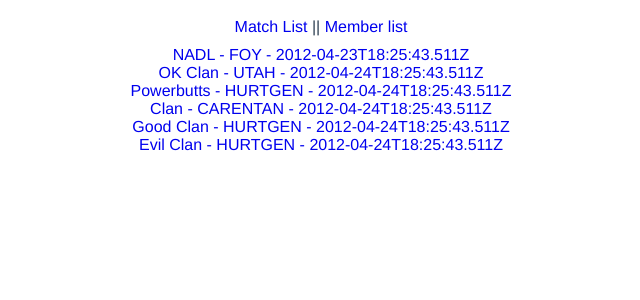
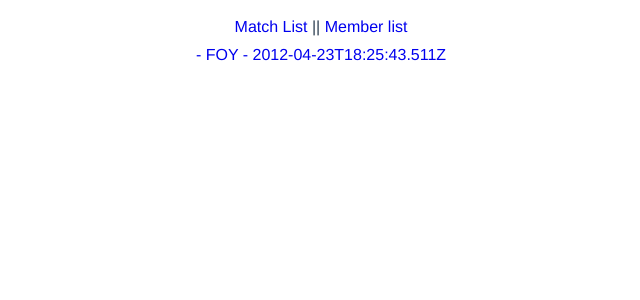
Before and after one commit to joobei/clanboy, a Vue app: page /matchlist in a window 1280 px wide. Shown: the top 300 px of the page, without its empty margins (319-959 px from the left). Built offline with nearby package versions, Linux system fonts and the light colour scheme.

Commit message:
first version of schema

```diff
--- a/package.json
+++ b/package.json
@@ -8,6 +8,7 @@
     "lint": "vue-cli-service lint"
   },
   "dependencies": {
+    "@formschema/native": "^2.0.0-beta.6",
     "@fortawesome/fontawesome-free": "^5.15.4",
     "@fortawesome/fontawesome-svg-core": "^1.2.36",
     "@fortawesome/free-brands-svg-icons": "^5.15.4",
--- a/src/assets/matches.json
+++ b/src/assets/matches.json
@@ -1,34 +1,11 @@
 {
     "matches": [
         {
-            "title": "NADL",
+            "id":1,
+            "vs": "82AD",
             "map": "FOY",
-            "date": "2012-04-23T18:25:43.511Z"
-        },
-        {
-            "title": "OK Clan",
-            "map": "UTAH",
-            "date": "2012-04-24T18:25:43.511Z"
-        },
-        {
-            "title": "Powerbutts",
-            "map": "HURTGEN",
-            "date": "2012-04-24T18:25:43.511Z"
-        },
-        {
-            "title": "Clan",
-            "map": "CARENTAN",
-            "date": "2012-04-24T18:25:43.511Z"
-        },
-        {
-            "title": "Good Clan",
-            "map": "HURTGEN",
-            "date": "2012-04-24T18:25:43.511Z"
-        },
-        {
-            "title": "Evil Clan",
-            "map": "HURTGEN",
-            "date": "2012-04-24T18:25:43.511Z"
+            "date": "2012-04-23T18:25:43.511Z",
+            "players": [ "jubei#1233", "marcmay#1553", "roberto#5616" ]
         }
     ]
 }
--- a/src/components/Single_Match.vue
+++ b/src/components/Single_Match.vue
@@ -1,9 +1,15 @@
 <template>
-  <h1>vs {{ match_info.title }}</h1>
+  <div>
+    <h1>vs {{ match_info.title }}</h1>
+    <FormSchema :schema="schema" v-model="model" @submit.prevent="submit">
+      <button type="submit">Subscribe</button>
+    </FormSchema>
+  </div>
 </template>
 
 <script>
 import json from "../assets/matches.json";
+import FormSchema from "@formschema/native";
 
 export default {
   computed: {
```
Also changed, not shown: src/assets/matches.schema.json (added, +36 -0 lines), 1 other file (tests, documents, lock files or other folders).
